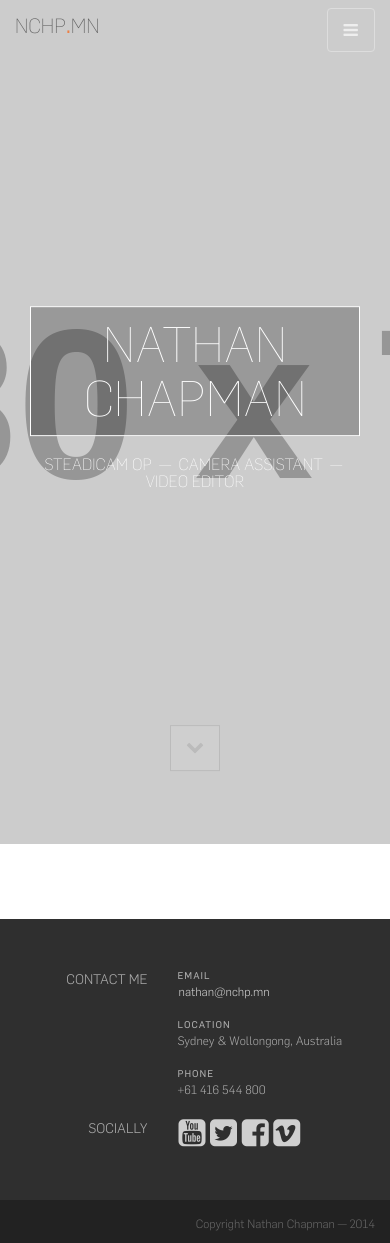
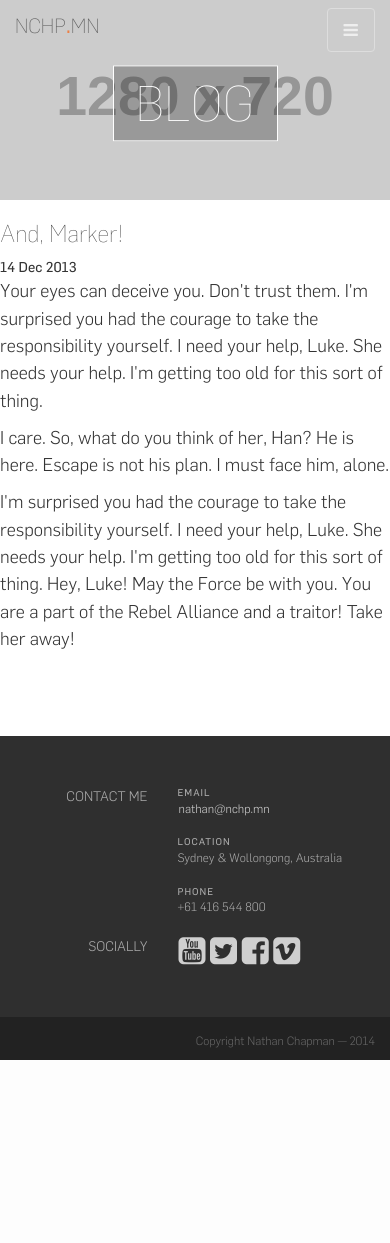
Before and after one commit to nchpmn/nchpmn, a PHP site: page /blog.html in a window 390 px wide; the page is wider, and only the part inside the window is pictured. After the commit the page ends 1060 px from the top of that part, so only its background shows below. Run offline with PHP 8.4, Linux system fonts and the light colour scheme; grey boxes labelled with a size stand in for pictures from a placeholder-image service; some libraries are stand-ins or nearby versions.

Commit message:
blog.html - Add basic layout, Part One

```diff
--- a/blog.html
+++ b/blog.html
@@ -20,7 +20,7 @@
       <script src="https://oss.maxcdn.com/respond/1.4.2/respond.min.js"></script>
     <![endif]-->
 </head>
-<body>
+<body class="blog-archive">
     <!-- navbar -->
     <nav class="navbar navbar-default navbar-fixed-top" role="navigation">
         <div class="container">
@@ -44,14 +44,30 @@
 
     <header id="cover" class="jumbotron cover">
         <div class="container text-center">
-            <h1 class="col-sm-10 col-sm-offset-1">Nathan Chapman</h1>
-            <h2>Steadicam&nbsp;Op &nbsp;&mdash;&nbsp; Camera&nbsp;Assistant &nbsp;&mdash;&nbsp; Video&nbsp;Editor</h2>
+            <h1 class="col-xs-6 col-xs-offset-3 col-sm-4 col-sm-offset-4">Blog</h1>
         </div>
-        <div class="container container-btn text-center">
-            <a href="#welcome" class="btn btn-lg btn-default"><span class="fa fa-chevron-down"></span></a>
+    </header><!-- End header -->
+
+    <article class="first-post">
+        <div class="container-full">
+            <div class="row">
+                <div class="col-sm-5 image-container"></div>
+                <div class="col-sm-7 col-sm-offset-5">
+                    <h3>And, Marker!</h3>
+                    <span>14 Dec 2013</span>
+                    <p>Your eyes can deceive you. Don't trust them. I'm surprised you had the courage to take the responsibility yourself. I need your help, Luke. She needs your help. I'm getting too old for this sort of thing.</p>
+                    <p>I care. So, what do you think of her, Han? He is here. Escape is not his plan. I must face him, alone.</p>
+                    <p>I'm surprised you had the courage to take the responsibility yourself. I need your help, Luke. She needs your help. I'm getting too old for this sort of thing. Hey, Luke! May the Force be with you. You are a part of the Rebel Alliance and a traitor! Take her away!</p>
+
+
+
+                </div>
+            </div>
         </div>
 
-    </header><!-- End header -->
+    </article>
+
+    <article>
 
     <footer>
         <div class="container">
--- a/css/style.css
+++ b/css/style.css
@@ -117,6 +117,10 @@ section#contact input[type="submit"] { text-transform:uppercase; background:#ed8
 section#contact dl div { overflow:hidden; }
 section#contact dl { margin-top:3em; }
 
+/* ---- BLOG // ARCHIVE ---- */
+.blog-archive header.jumbotron.cover { height:200px; }
+.blog-archive article.first-post { display:table; height:auto; width:100%; position:relative; }
+article .image-container { background:url(http://placehold.it/400x600/666/999); background-size:cover; background-position:center center; height:100%; overflow:hidden; padding:0; position:absolute; top:0; }
 
 /* ---- FOOTER ---- */
 footer { background:#2f2f2f; padding:50px 0; margin-top:75px; color:#aaa; font-size:0.75em; }
--- a/index.html
+++ b/index.html
@@ -147,7 +147,7 @@
     </section><!-- End work -->
 
     <section id="blog">
-        <h3 class="text-center"><span>Blog</span></h3>
+        <h3 class="text-center"><a href="blog.html"><span>Blog</span></a></h3>
         <div id="owl-blog" class="owl-carousel">
             <div class="item">
                 <a href="#">
```
